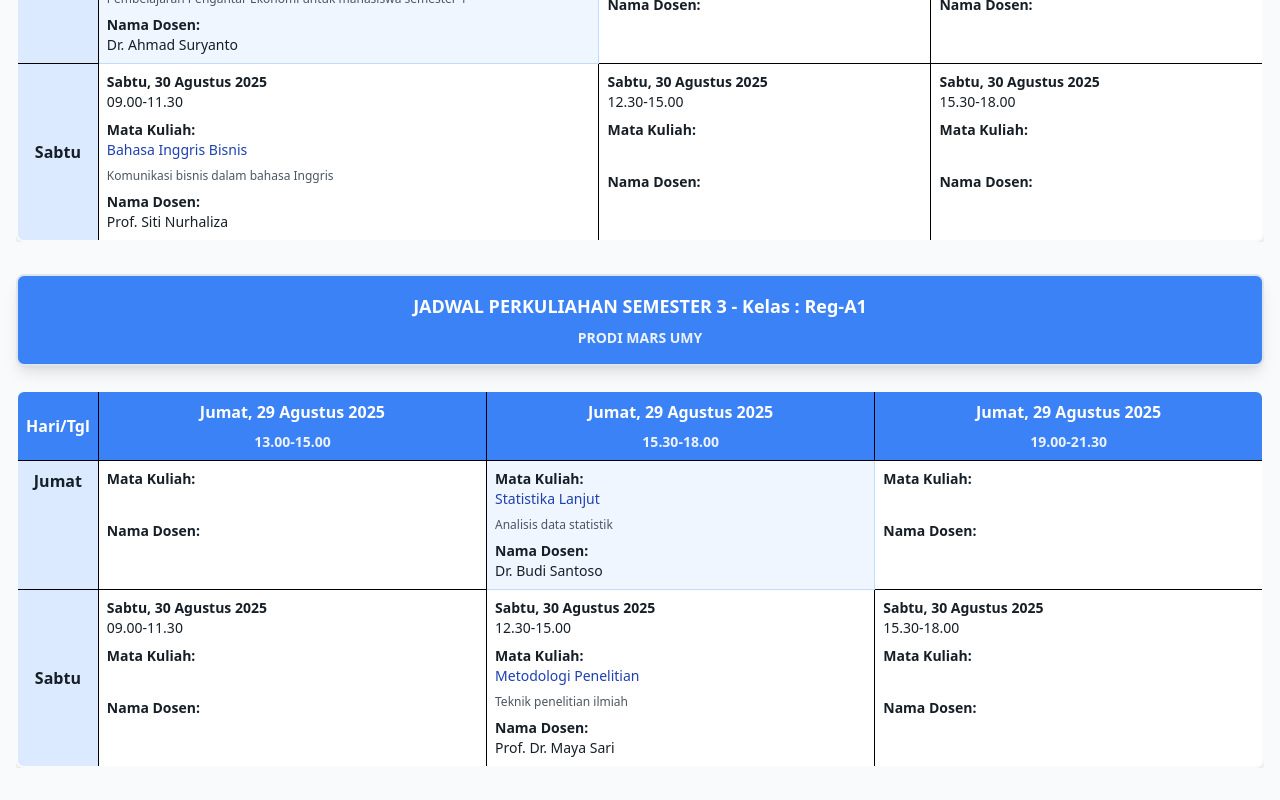
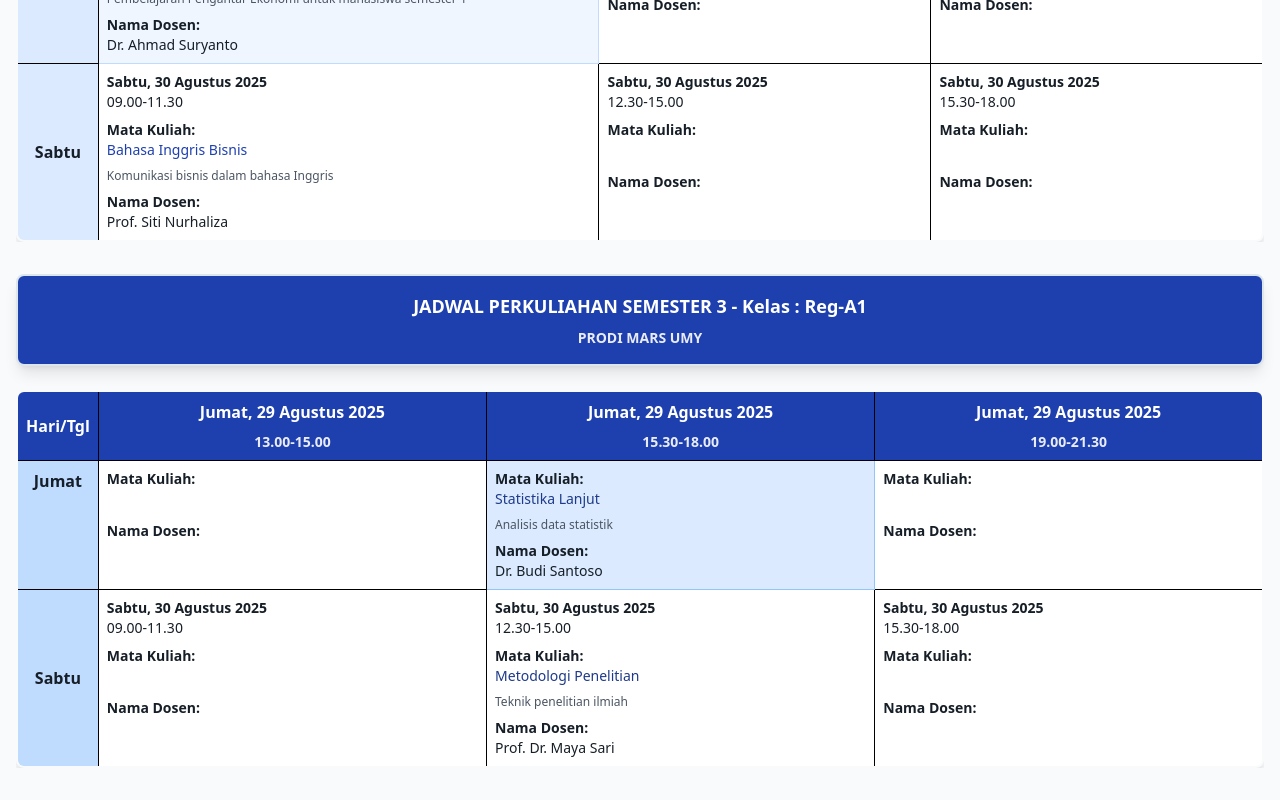
Before and after one commit to elsyemariarosa-cmyk/my-skedule-2025, a React (Vite) app: page / in a window 1280 px wide. Shown: the part 1223-2023 px from the top of the page. Built offline with nearby package versions, Linux system fonts and the light colour scheme.

Commit message:
Add distinct colors for semesters
Update `src/components/WeeklyScheduleTable.tsx` to assign different colors to Semester 1 and Semester 3 entries in the schedule tables. This change aims to visually differentiate between the two semesters for better clarity.

```diff
--- a/src/components/WeeklyScheduleTable.tsx
+++ b/src/components/WeeklyScheduleTable.tsx
@@ -136,8 +136,112 @@ const CLASS_COLORS = {
   },
 };
 
-const getClassColors = (classCode: string) => {
-  return CLASS_COLORS[classCode as keyof typeof CLASS_COLORS] || CLASS_COLORS['Reg-A1'];
+const getClassColors = (classCode: string, semester?: 1 | 2 | 3 | 4) => {
+  const baseColors = CLASS_COLORS[classCode as keyof typeof CLASS_COLORS] || CLASS_COLORS['Reg-A1'];
+
+  // For Semester 3, use darker variations of the same colors
+  if (semester === 3) {
+    if (classCode === 'Reg-A1') {
+      return {
+        header: 'bg-blue-800 text-white',
+        content: 'bg-blue-100 border-blue-300',
+        text: 'text-blue-900',
+        tab: 'data-[state=active]:bg-blue-800 data-[state=active]:text-white',
+        accent: 'bg-blue-200'
+      };
+    } else if (classCode === 'Reg-B1') {
+      return {
+        header: 'bg-green-800 text-white',
+        content: 'bg-green-100 border-green-300',
+        text: 'text-green-900',
+        tab: 'data-[state=active]:bg-green-800 data-[state=active]:text-white',
+        accent: 'bg-green-200'
+      };
+    } else if (classCode === 'Reg-C1') {
+      return {
+        header: 'bg-purple-800 text-white',
+        content: 'bg-purple-100 border-purple-300',
+        text: 'text-purple-900',
+        tab: 'data-[state=active]:bg-purple-800 data-[state=active]:text-white',
+        accent: 'bg-purple-200'
+      };
+    } else if (classCode === 'Reg-D1') {
+      return {
+        header: 'bg-orange-800 text-white',
+        content: 'bg-orange-100 border-orange-300',
+        text: 'text-orange-900',
+        tab: 'data-[state=active]:bg-orange-800 data-[state=active]:text-white',
+        accent: 'bg-orange-200'
+      };
+    } else if (classCode === 'Reg-E1') {
+      return {
+        header: 'bg-red-800 text-white',
+        content: 'bg-red-100 border-red-300',
+        text: 'text-red-900',
+        tab: 'data-[state=active]:bg-red-800 data-[state=active]:text-white',
+        accent: 'bg-red-200'
+      };
+    } else if (classCode === 'Reg-F1') {
+      return {
+        header: 'bg-indigo-800 text-white',
+        content: 'bg-indigo-100 border-indigo-300',
+        text: 'text-indigo-900',
+        tab: 'data-[state=active]:bg-indigo-800 data-[state=active]:text-white',
+        accent: 'bg-indigo-200'
+      };
+    } else if (classCode === 'Reg-G1') {
+      return {
+        header: 'bg-pink-800 text-white',
+        content: 'bg-pink-100 border-pink-300',
+        text: 'text-pink-900',
+        tab: 'data-[state=active]:bg-pink-800 data-[state=active]:text-white',
+        accent: 'bg-pink-200'
+      };
+    } else if (classCode === 'Reg-H1') {
+      return {
+        header: 'bg-teal-800 text-white',
+        content: 'bg-teal-100 border-teal-300',
+        text: 'text-teal-900',
+        tab: 'data-[state=active]:bg-teal-800 data-[state=active]:text-white',
+        accent: 'bg-teal-200'
+      };
+    } else if (classCode === 'RPL-1') {
+      return {
+        header: 'bg-emerald-800 text-white',
+        content: 'bg-emerald-100 border-emerald-300',
+        text: 'text-emerald-900',
+        tab: 'data-[state=active]:bg-emerald-800 data-[state=active]:text-white',
+        accent: 'bg-emerald-200'
+      };
+    } else if (classCode === 'RPL-2') {
+      return {
+        header: 'bg-cyan-800 text-white',
+        content: 'bg-cyan-100 border-cyan-300',
+        text: 'text-cyan-900',
+        tab: 'data-[state=active]:bg-cyan-800 data-[state=active]:text-white',
+        accent: 'bg-cyan-200'
+      };
+    } else if (classCode === 'KARY-A') {
+      return {
+        header: 'bg-amber-800 text-white',
+        content: 'bg-amber-100 border-amber-300',
+        text: 'text-amber-900',
+        tab: 'data-[state=active]:bg-amber-800 data-[state=active]:text-white',
+        accent: 'bg-amber-200'
+      };
+    } else if (classCode === 'RPL-3') {
+      return {
+        header: 'bg-violet-800 text-white',
+        content: 'bg-violet-100 border-violet-300',
+        text: 'text-violet-900',
+        tab: 'data-[state=active]:bg-violet-800 data-[state=active]:text-white',
+        accent: 'bg-violet-200'
+      };
+    }
+  }
+
+  // For Semester 1 and other semesters, use the original lighter colors
+  return baseColors;
 };
 
 export function WeeklyScheduleTable({
@@ -352,7 +456,7 @@ export function WeeklyScheduleTable({
   };
 
   const createScheduleTable = (selectedClass: StudentClass, semester: 1 | 2 | 3 | 4, title: string) => {
-    const colors = getClassColors(selectedClass.code);
+    const colors = getClassColors(selectedClass.code, semester);
 
     // Calculate dates for current week
     const getWeekDates = (weekOffset: number = 0) => {
```
